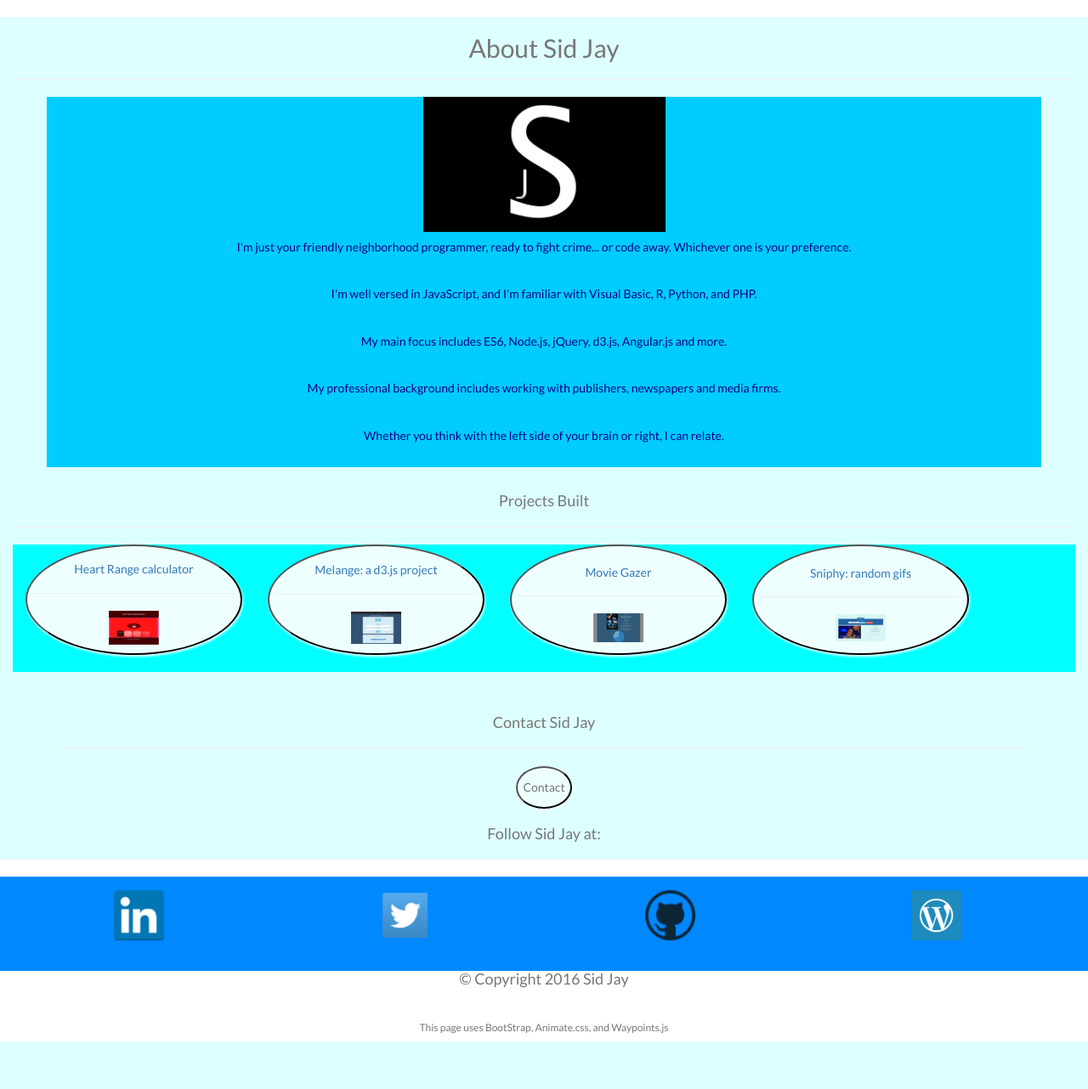
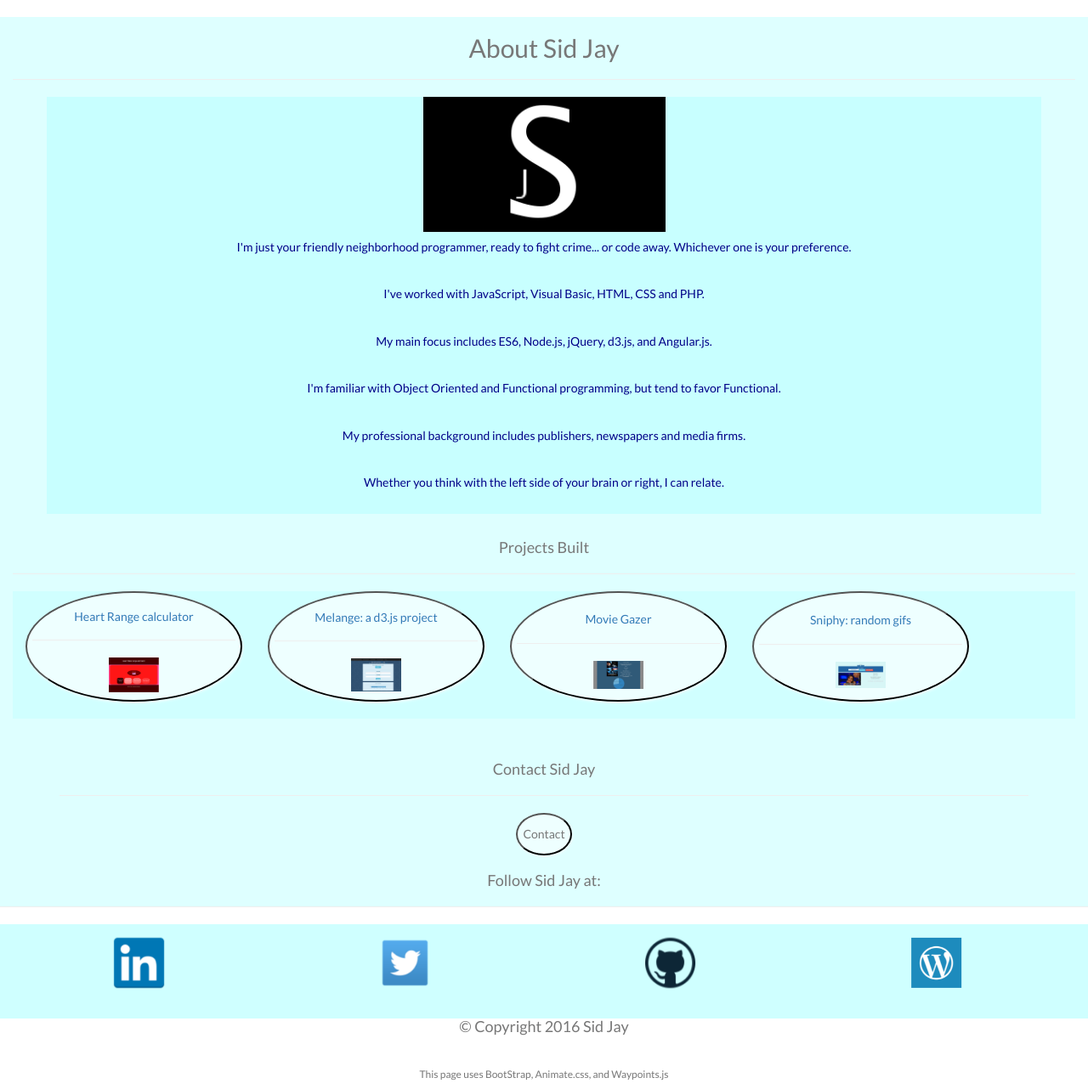
Before and after one commit to sidjayisaok/Portfolio_redux, a PHP site: page / in a window 1280 px wide. Shown: the part 52-1334 px from the top of the page at 85% size. Before the commit the page ends 1278 px from the top, so only its background shows below. Run offline with PHP 8.4, Linux system fonts and the light colour scheme; some libraries are stand-ins or nearby versions.

Commit message:
minor update

```diff
--- a/css/font.css
+++ b/css/font.css
@@ -20,15 +20,15 @@ button:hover{
 }
 
 .projects{
-  background-color: #00FFFF;
+  background-color: #D0FFFF;
 }
 
 .follow{
-  background-color: #0088FF;
+  background-color: #CFFFFF;
 }
 
 .speech{
-  background-color: #00CCFF;
+  background-color: #C8FFFF;
   color: #000088;
 }
 
--- a/index2.html
+++ b/index2.html
@@ -48,7 +48,7 @@
 </header>
 
 	<header>
-		<section class="container col-sm-12 text-center text-muted">
+		<section class="container-fluid col-sm-12 text-center text-muted">
 			<h2>About Sid Jay</h2>
 			<hr>
 
@@ -61,17 +61,22 @@
 				<br>
 
 				<h5><p class="text-center">
-					I'm well versed in JavaScript, and I'm familiar with Visual Basic, R, Python, and PHP.
+					I've worked with JavaScript, Visual Basic, HTML, CSS and PHP.
 				</p></h5>
 				<br>
 
 				<h5><p class="text-center">
-					My main focus includes ES6, Node.js, jQuery, d3.js, Angular.js and more.
+					My main focus includes ES6, Node.js, jQuery, d3.js, and Angular.js.
 				</p></h5>
 				<br>
 
 				<h5><p class="text-center">
-					My professional background includes working with publishers, newspapers and media firms.
+					I'm familiar with Object Oriented and Functional programming, but tend to favor Functional.
+				</p></h5>
+				<br>
+
+				<h5><p class="text-center">
+					My professional background includes publishers, newspapers and media firms.
 				</p></h5>
 				<br>
 
```
